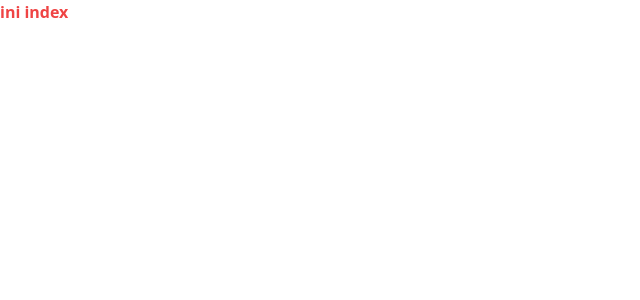
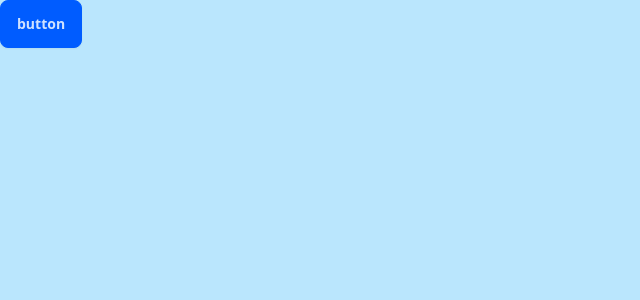
Before and after one commit to brianadams1/fe-portfolio, a Nuxt app: page / in a window 1280 px wide. Shown: the top 300 px of the page, without its empty margins (0-640 px from the left). Built offline with nearby package versions, Linux system fonts and the light colour scheme.

Commit message:
install daisyui

```diff
--- a/package.json
+++ b/package.json
@@ -11,6 +11,7 @@
   },
   "devDependencies": {
     "autoprefixer": "^10.4.16",
+    "daisyui": "^4.6.0",
     "nuxt": "^3.9.1",
     "postcss": "^8.4.33",
     "tailwindcss": "^3.4.1",
--- a/pages/index.vue
+++ b/pages/index.vue
@@ -1,6 +1,6 @@
 <template>
-    <div class="font-bold text-red-500">
-        ini index
+    <div class="bg-sky-200 min-h-screen">
+        <button class="btn btn-primary">button</button>
     </div>
 </template>
 
--- a/tailwind.config.js
+++ b/tailwind.config.js
@@ -11,5 +11,30 @@ export default {
   theme: {
     extend: {},
   },
-  plugins: [],
-}
+  daisyui: {
+    themes: [
+      {
+        mytheme: {
+          primary: "#005cff",
+
+          secondary: "#00a397",
+
+          accent: "#009600",
+
+          neutral: "#1b1b2b",
+
+          "base-100": "#f6fdff",
+
+          info: "#00bfff",
+
+          success: "#5f8900",
+
+          warning: "#ffbc00",
+
+          error: "#f40047",
+        },
+      },
+    ],
+  },
+  plugins: [require("daisyui")],
+};
```
Also changed, not shown: 1 other file (tests, documents, lock files or other folders).
